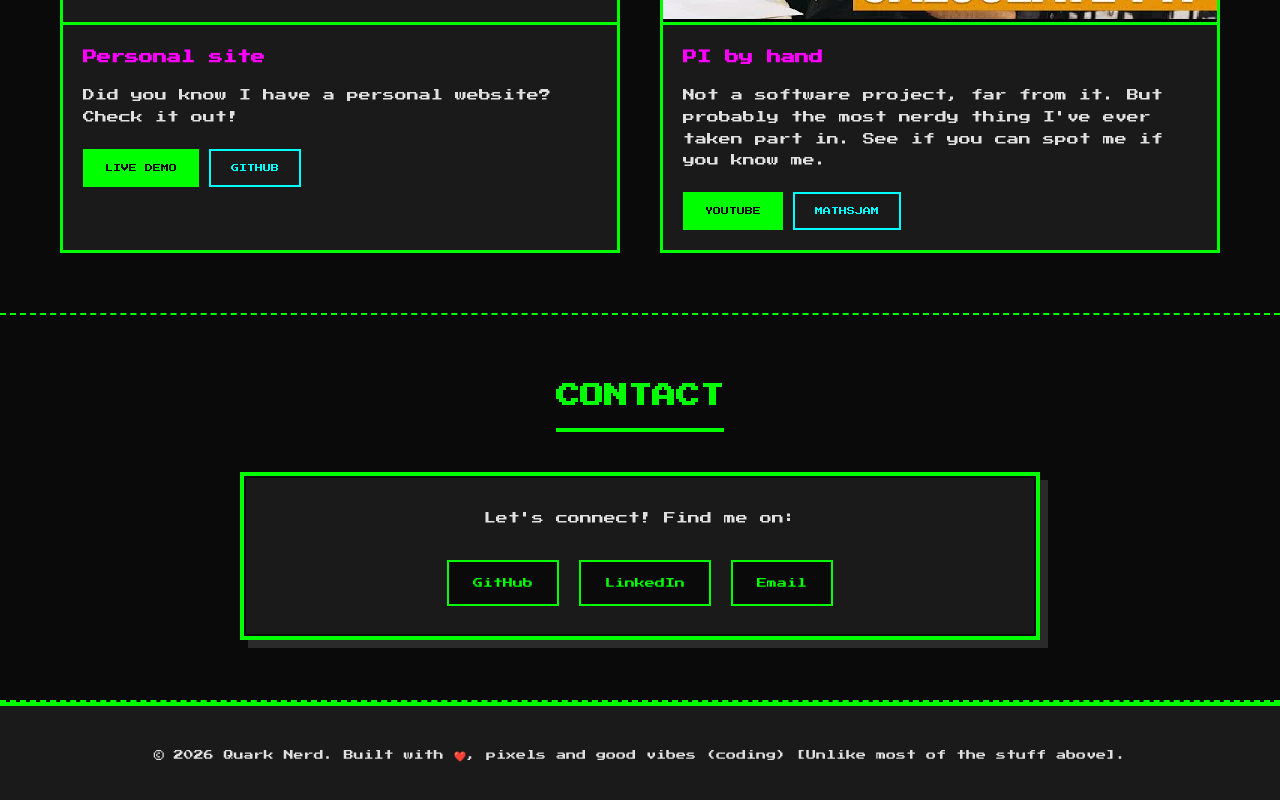
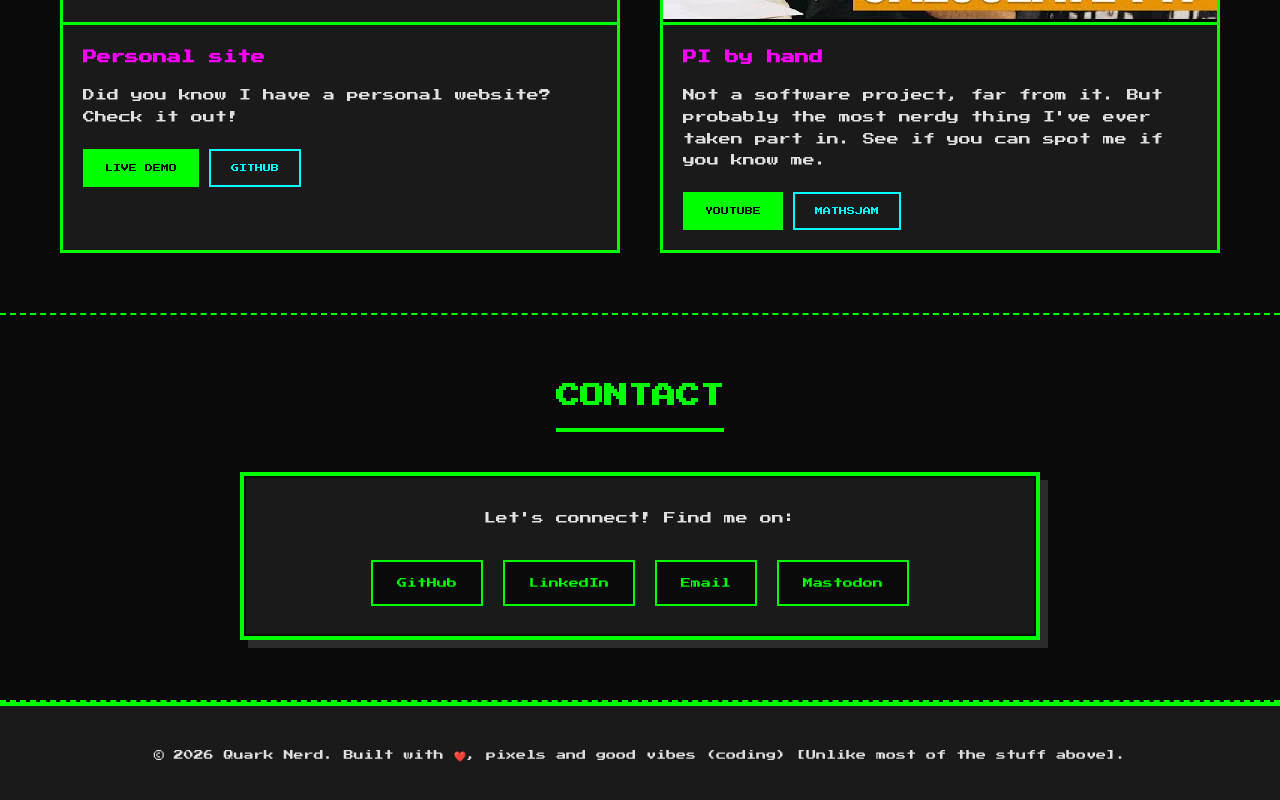
Before and after one commit to QuarkNerd/quarknerd.github.io, a Next.js app: page / in a window 1280 px wide. Shown: the part 3405-4205 px from the top of the page. Built offline with nearby package versions, Linux system fonts and the light colour scheme.

Commit message:
'mastadon'

```diff
--- a/src/app/globals.css
+++ b/src/app/globals.css
@@ -225,7 +225,6 @@ body {
   line-height: 2;
 }
 
-/* ===== PROJECTS GRID ===== */
 .projects-grid {
   display: grid;
   grid-template-columns: repeat(auto-fit, minmax(300px, 1fr));
--- a/src/components/Contact.tsx
+++ b/src/components/Contact.tsx
@@ -26,8 +26,19 @@ export default function Contact() {
             >
               LinkedIn
             </a>
-            <a href="mailto:garora1410@yahoo.co.uk" className="social-link" data-track="social_email">
+            <a
+              href="mailto:garora1410@yahoo.co.uk"
+              className="social-link"
+              data-track="social_email"
+            >
               Email
+            </a>
+            <a
+              href="https://mastodon.social/@Gurveer"
+              className="social-link"
+              data-track="social_mastodon"
+            >
+              Mastodon
             </a>
           </div>
         </div>
--- a/src/store/achievements.ts
+++ b/src/store/achievements.ts
@@ -132,7 +132,11 @@ export const useAchievementStore = create<AchievementState>()(
           }
         }
 
-        const nonClickInteractions = ["scroll_bottom", "return_visit", "i_missed_you"];
+        const nonClickInteractions = [
+          "scroll_bottom",
+          "return_visit",
+          "i_missed_you",
+        ];
         const clickCount = Object.entries(state.interactionLog)
           .filter(([key]) => !nonClickInteractions.includes(key))
           .reduce((sum, [_, count]) => sum + count, 0);
@@ -148,7 +152,8 @@ export const useAchievementStore = create<AchievementState>()(
         if (
           state.interactionLog["social_github"] &&
           state.interactionLog["social_linkedin"] &&
-          state.interactionLog["social_email"]
+          state.interactionLog["social_email"] &&
+          state.interactionLog["social_mastodon"]
         ) {
           unlocked.push("stalker");
         }
```
